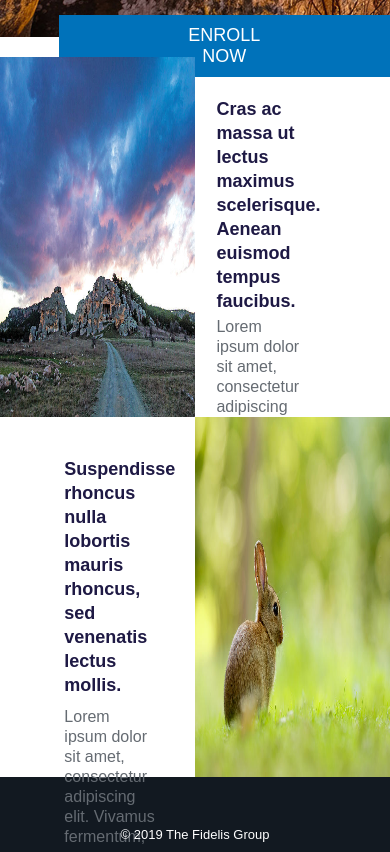
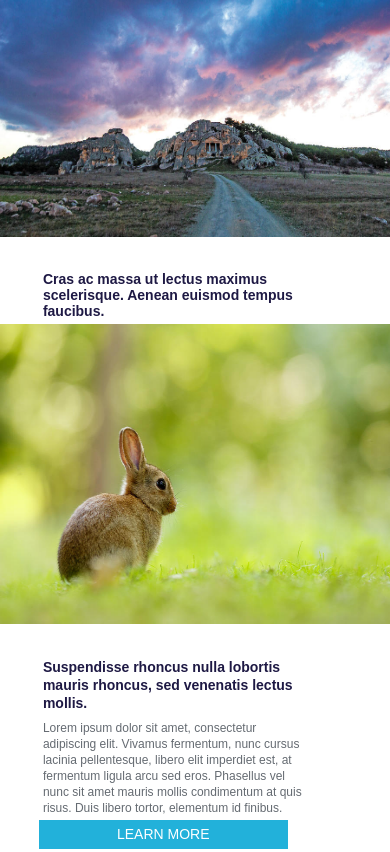
Before and after one commit to dli24/Fidelis_Assignment, a plain HTML site: page index.html in a window 390 px wide. Shown: the part 443-1295 px from the top of the page. Drawn offline with Linux system fonts and the light colour scheme.

Commit message:
responsive

```diff
--- a/style.css
+++ b/style.css
@@ -2,7 +2,7 @@
     box-sizing: border-box;
     margin: 0 auto;
     font-family: Arial, sans-serif;
-    /* background-color: rgb(255, 255, 255); */
+    /* border: 1px solid red; */
 }
 /* The Header Part with the Fidelis Logo */
 .header{
@@ -49,7 +49,7 @@
     height: 360px;
 }
 .s2left{
-    width: 50vw;
+    width: 50%;
 }
 .s2left img{
     height: 360px;
@@ -133,3 +133,240 @@
     text-align: center;
     padding-top: 50px;
 }
+
+/* When Shrink to 1000px Width */
+@media only screen and (max-width: 1000px){
+    /* Section One */
+    .sectionone{
+        height: 300px;
+    }
+    .sectionone p{
+        font-size: 20px;
+        line-height: 25px;
+        padding-top: 100px;
+    }
+    .enroll{
+
+        font-size: 14px;
+        border: none;
+        margin-left: 15%;
+        margin-top: 1em;
+        padding: 10px 85px;
+    }
+    /* Section Two */
+    .sectiontwo{
+        height: 330px;
+    }
+    .s2left img{
+        height: 330px;
+    }
+    .s2right h2{
+        font-size: 16px;
+        line-height: 20px;
+        margin: 30px 40% 0 11%;
+    }
+
+    .s2right p{
+        font-size: 14px;
+        line-height: 18px;
+        color: #656b72;
+        margin: 2% 38% 0 11%;
+    }
+
+    /* HOW IT WORKS BUTTON */
+    .how{
+        font-size: 14px;
+        border: none;
+        padding: 1.7% 13%;
+    }
+    /* Section Three */
+    .sectionthree{
+        height: 330px;
+    }
+    .s3left h2{
+        font-size: 16px;
+        line-height: 20px;
+        margin: 25px 20% 0 25%;
+    }
+    .s3left p{
+        font-size: 14px;
+        line-height: 18px;
+        color: #656b72;
+        margin: 5px 20% 0 25%;
+    }
+    /* Learn More Button */
+    .learn {
+        font-size: 14px;
+        margin-top: 1%;
+        margin-left: 25%;
+        padding: 1.7% 15%;
+    }
+    .s3right img{
+        height: 330px;
+    }
+
+}
+
+/* When Shrink to 750px Width */
+@media only screen and (max-width: 750px){
+    /* Section One */
+    .sectionone{
+        height: 280px;
+    }
+    .sectionone p{
+        font-size: 18px;
+        line-height: 23px;
+        padding-top: 80px;
+    }
+    .enroll{
+
+        font-size: 14px;
+        border: none;
+        margin-left: 15%;
+        margin-top: 1em;
+        padding: 10px 60px;
+    }
+    /* Section Two */
+    .sectiontwo{
+        height: 300px;
+    }
+    .s2left img{
+        height: 300px;
+    }
+    .s2right h2{
+        font-size: 14px;
+        line-height: 16px;
+        margin: 30px 25% 0 11%;
+    }
+
+    .s2right p{
+        font-size: 12px;
+        line-height: 16px;
+        color: #656b72;
+        margin: 2% 25% 0 11%;
+    }
+    /* HOW IT WORKS BUTTON */
+    .how{
+        font-size: 12px;
+        border: none;
+        padding: 1.7% 13%;
+    }
+
+    /* Section Three */
+    .sectionthree{
+        height: 300px;
+    }
+    .s3left h2{
+        font-size: 14px;
+        line-height: 18px;
+        margin: 25px 15% 0 10%;
+    }
+    .s3left p{
+        font-size: 12px;
+        line-height: 16px;
+        margin: 5px 15% 0 10%;
+    }
+    /* Learn More Button */
+    .learn {
+        font-size: 14px;
+        margin-top: 1%;
+        margin-left: 10%;
+        padding: 1.7% 25%;
+    }
+    .s3right img{
+        height: 300px;
+    }
+
+}
+
+/* When it shrink to 600 */
+@media only screen and (max-width: 600px){
+    /* Section One */
+    .sectionone p{
+        font-size: 18px;
+        line-height: 23px;
+        padding-top: 80px;
+        margin-left: 25%;
+        margin-right: 20%;
+    }
+    .enroll{
+        font-size: 14px;
+        border: none;
+        margin-left: 25%;
+        margin-top: 1em;
+        padding: 10px 60px;
+    }
+    /* Section Two */
+    .sectiontwo{
+        display: flex;
+        flex-direction: column;
+    }
+    .s2left{
+        width: 100%;
+    }
+    .s2left img{
+        height: 300px;
+    }
+    .s2right{
+        width: 100%;
+    }
+    .s2right h2{
+        font-size: 14px;
+        line-height: 16px;
+        margin: 30px 20% 0 11%;
+    }
+
+    .s2right p{
+        font-size: 12px;
+        line-height: 16px;
+        color: #656b72;
+        margin: 2% 20% 0 11%;
+    }
+    /* HOW IT WORKS BUTTON */
+    .how{
+        font-size: 12px;
+        border: none;
+        padding: 1.7% 20%;
+    }
+
+    /* Section Three */
+    .sectionthree{
+        flex-direction: column-reverse;
+        margin-top: 70%;
+}
+    .s3left{
+        width: 100%;
+    }
+    .s3left h2{
+        font-size: 14px;
+        line-height: 18px;
+        margin: 30px 20% 0 11%;
+    }
+    .s3left p{
+        font-size: 12px;
+        line-height: 16px;
+        margin: 2% 20% 0 11%;
+    }
+    /* Learn More Button */
+    .learn {
+        font-size: 14px;
+        margin-top: 1%;
+        margin-left: 10%;
+        margin-bottom: 5%;
+        padding: 1.7% 20%;
+    }
+    .s3right{
+        width: 100%;
+    }
+    .s3right img{
+        height: 300px;
+    }
+
+}
+/* When it shrink to 600 */
+@media only screen and (max-width: 600px){
+    .sectionthree{
+        flex-direction: column-reverse;
+        margin-top: 85%;
+}
+}
```
